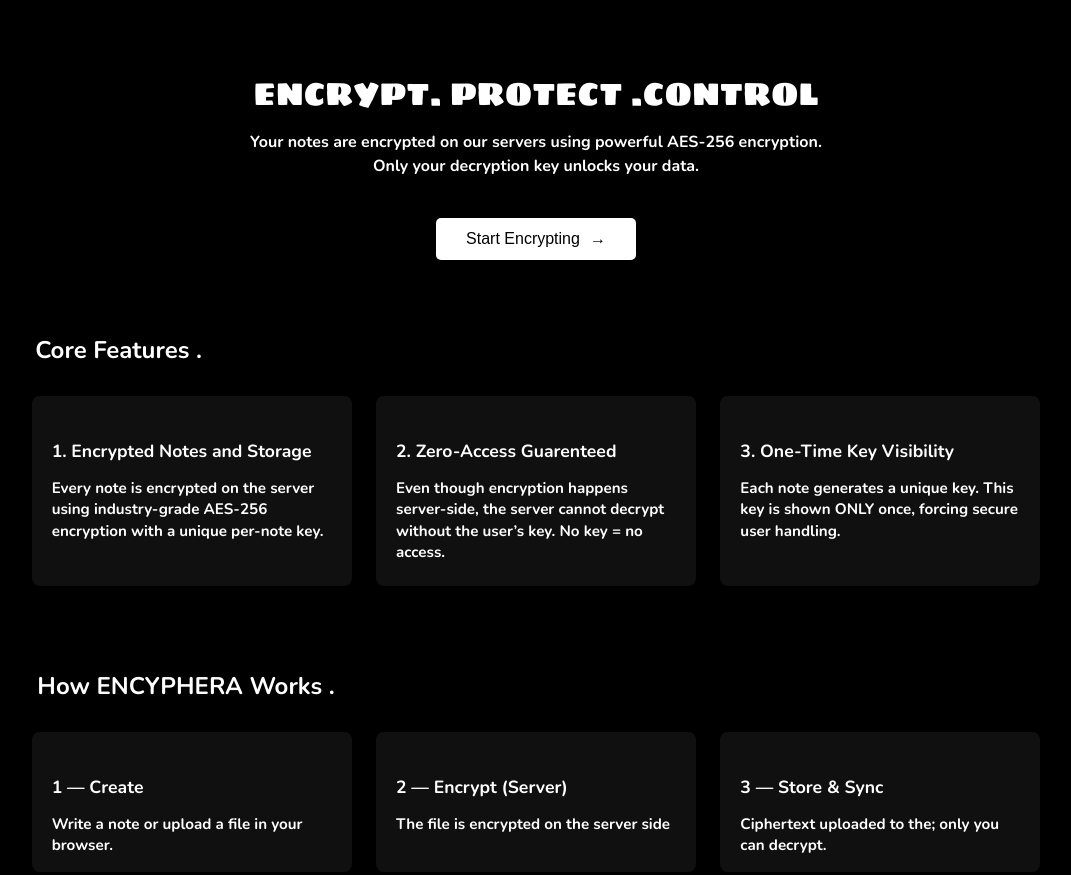
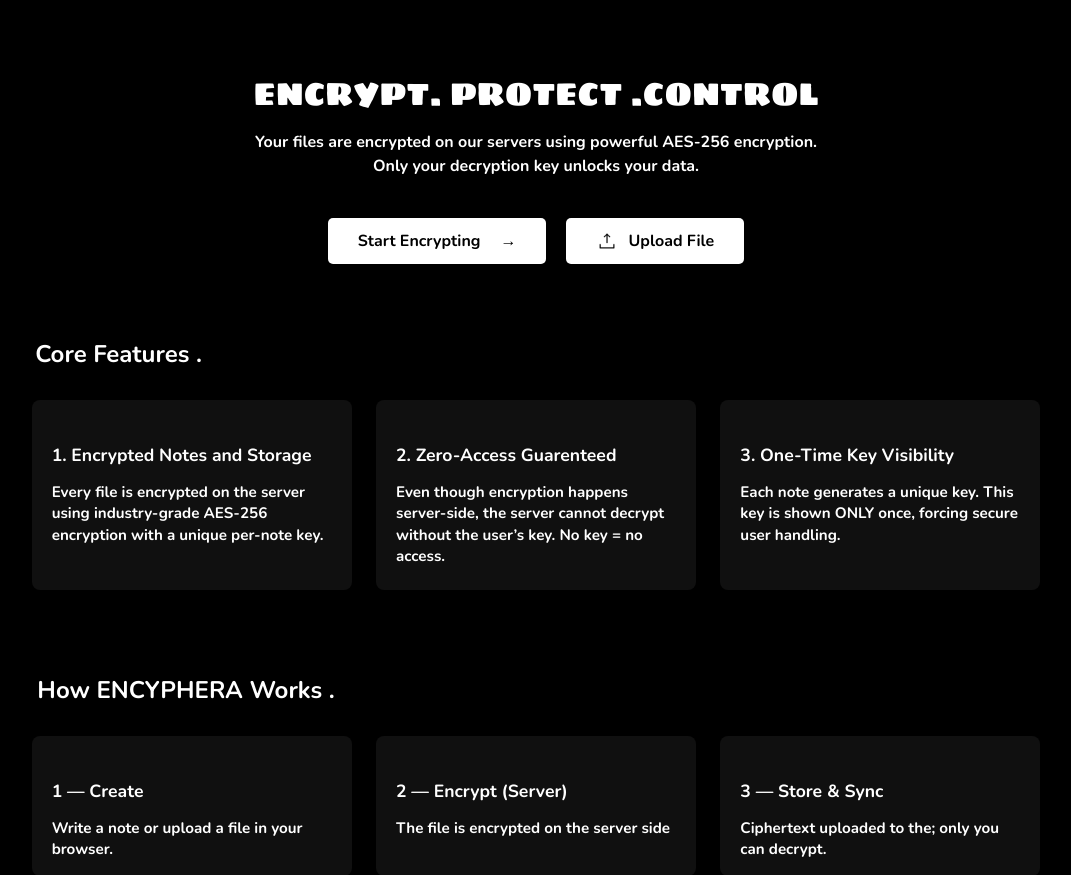
Before and after one commit to Neravahn/ENCIPHERA, a Flask app: page /dashboard in a window 1280 px wide. Shown: the part 50-925 px from the top of the page, without its empty margins (104-1175 px from the left). Run offline with Flask 3, Linux system fonts and the light colour scheme.

Commit message:
added upload file option for multiple file format encryption

```diff
--- a/app.py
+++ b/app.py
@@ -96,5 +96,7 @@
 @app.route('/editor', methods = ['GET', 'POST'])
 def editor():
     return render_template('editor.html')
+
+
 if __name__ == "__main__":
     app.run(debug=True)
--- a/templates/dashboard.html
+++ b/templates/dashboard.html
@@ -48,7 +48,46 @@
         #buttons_container {
             text-align: center;
             margin-bottom: 50px;
+            display: flex;
+            justify-content: center;
+            gap: 20px;
         }
+
+        #buttons_container button {
+            padding: 12px 30px;
+            font-size: 1rem;
+            background-color: #ffffff;
+            color: #000000;
+            border: none;
+            border-radius: 5px;
+            cursor: pointer;
+            position: relative;
+            transition: all 0.3s ease;
+            font-family: 'Nunito';
+            display: flex;
+            align-items: center;
+            gap: 10px;
+        }
+
+        #buttons_container button:hover {
+            background-color: #dcdcdc;
+        }
+
+        #start_encrypting::after {
+            content: '→';
+            margin-left: 10px;
+            transition: 0.3s;
+        }
+
+        #start_encrypting:hover::after {
+            margin-left: 20px;
+        }
+
+        #upload_file img {
+            width: 22px;
+            height: 22px;
+        }
+
 
         #card-container {
             display: flex;
@@ -172,13 +300,54 @@
     </header>
     <div id="heading">
         <h2>ENCRYPT. PROTECT .CONTROL</h2>
-        <p>Your notes are encrypted on our servers using powerful AES-256 encryption.
+        <p>Your files are encrypted on our servers using powerful AES-256 encryption.
             Only your decryption key unlocks your data.</p>
     </div>
 
     <div id="buttons_container">
-        <button id="start">Start Encrypting</button>
+        <button id="start_encrypting" onclick="window.location.href='{{ url_for('editor') }}'">
+            Start Encrypting
+        </button>
+
+        <button id="upload_file">
+            <img src="{{ url_for('static', filename='images/upload.png') }}" alt="upload">
+            Upload File
+        </button>
     </div>
+
+
+    <div id="popup">
+        <label for="file_format">Select file format</label>
+        <select id="file_format">
+            <option value="txt">.txt (Text File)</option>
+            <option value="pdf">.pdf (PDF Document)</option>
+            <option value="png">.png (Image)</option>
+            <option value="zip">.zip (Archive)</option>
+        </select>
+
+        <label for="file_name">ENTER NAME</label>
+        <input id="file_name" type="text">
+
+
+        <label for="input_file">UPLOAD FILE</label>
+        <input type="file" id="input_file">
+
+        <button id="encrypt">ENCRYPT</button>
+
+        <div id="error">
+            {% if error %}
+            {{ error }}
+            {% endif %}
+        </div>
+
+        <div id="success">
+            {% if success %}
+            {{ success }}
+            {% endif %}
+        </div>
+    </div>
+
+
 
     <!--FEATURES-->
     <div id="card-container">
@@ -186,7 +355,7 @@
             <h3>Core Features .</h3>
             <div class="card">
                 <h4>1. Encrypted Notes and Storage</h4>
-                <p>Every note is encrypted on the server using industry-grade AES-256 encryption with a unique per-note
+                <p>Every file is encrypted on the server using industry-grade AES-256 encryption with a unique per-note
                     key.</p>
             </div>
 
@@ -223,6 +392,26 @@
         </div>
     </div>
 
+    <div id="overlay"></div>
+
+
+    <!--script-->
+    <script>
+        const uploadBtn = document.getElementById("upload_file");
+        const popup = document.getElementById("popup");
+        const overlay = document.getElementById("overlay");
+
+        uploadBtn.onclick = () => {
+            popup.style.display = "block";
+            overlay.style.display = "block";
+        };
+
+        overlay.onclick = () => {
+            popup.style.display = "none";
+            overlay.style.display = "none";
+        };
+    </script>
+
 </body>
 
 </html>
--- a/templates/edtior.html
+++ b/templates/editor.html
@@ -16,7 +16,7 @@
         textarea {
             width: 100%;
             height: 100%;
-            background-color: #101010;
+            background-color: #080808;
             color: #fff;
             border: none;
             padding: 20px;
--- a/templates/index.html
+++ b/templates/index.html
@@ -43,7 +43,7 @@
 
     <footer>
         <a href="https://github.com/Neravahn/ENCIPHERA" target="_blank">
-            <img src="{{ url_for('static', filename='images/icons8-github-50.png') }}" alt="GitHub"
+            <img src="{{ url_for('static', filename='images/github.png') }}" alt="GitHub"
                 style="width:25px; height:25px; vertical-align:middle; margin-right:2px;margin-bottom:2px; filter: invert(100%);">
             GITHUB
         </a>
```
Also changed, not shown: other parts of templates/dashboard.html (+89 -0 lines), static/images/download.png (added), static/images/github.png (renamed from static/images/icons8-github-50.png), static/images/upload.png (added).
